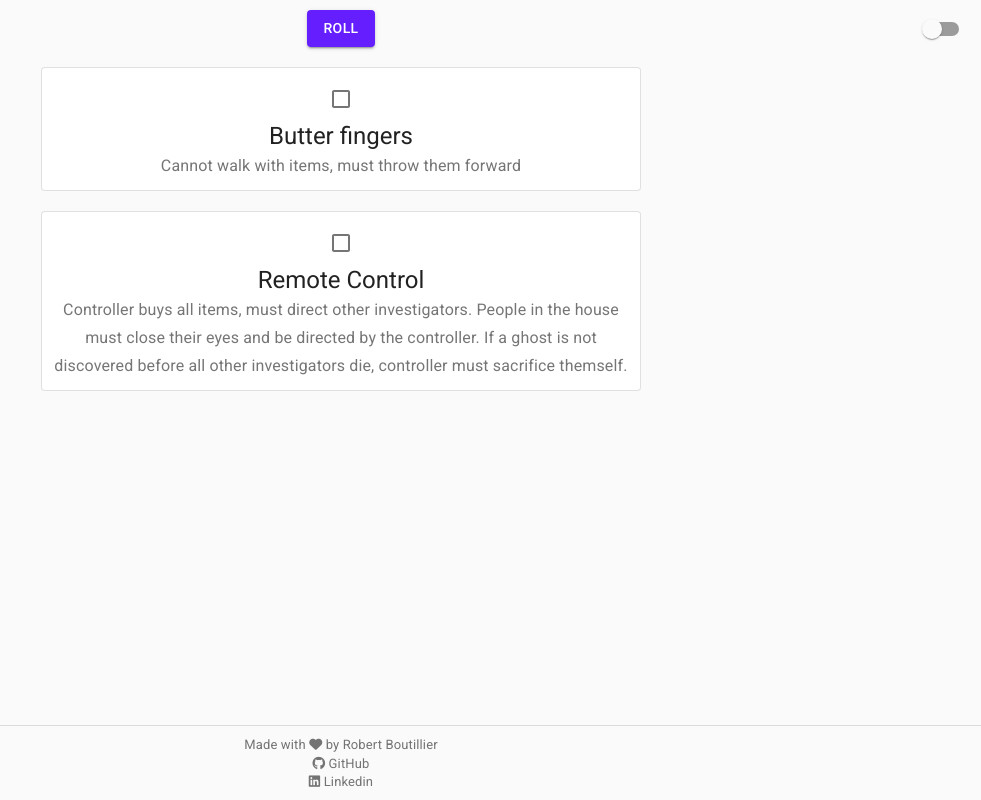
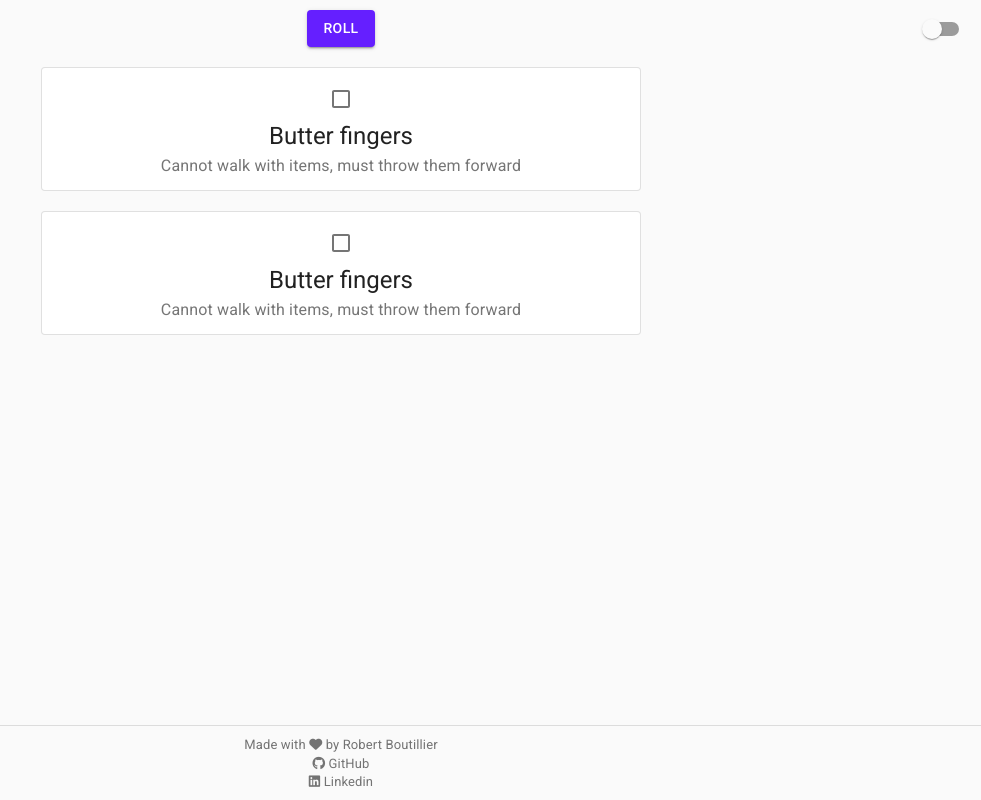
Before and after one commit to rbout/roulettephobia, a React (Create React App) app: page / in a window 1280 px wide. Both pictures are taken after a click on the button "ROLL". Shown: the whole page, without its empty margins (299-1280 px from the left). Built offline with nearby package versions, Linux system fonts and the light colour scheme.

Commit message:
Fix for strat and added description

```diff
--- a/src/App.js
+++ b/src/App.js
@@ -43,6 +43,10 @@ const useStyles = makeStyles({
   link: {
     color: "inherit",
     textDecoration: "inherit"
+  },
+  description: {
+    textAlign: "center",
+    marginTop: 30
   }
 })
 
@@ -279,8 +283,7 @@ function App() {
           />
         </div>
         {state.ruleOneNum !== null &&
-        <Strat text={rules[state.ruleOneNum].text}
-               title={rules[state.ruleOneNum].title}
+        <Strat rule={rules[state.ruleOneNum]}
                style={styles.rule}
                centerBox={styles.centerBox}
                setState={setOneChecked}
@@ -288,14 +291,17 @@ function App() {
                name={'oneChecked'}
         />}
         {state.ruleTwoNum !== null &&
-          <Strat text={rules[state.ruleTwoNum].text}
-                 title={rules[state.ruleTwoNum].title}
+          <Strat rule={rules[state.ruleOneNum]}
                  style={styles.rule}
                  centerBox={styles.centerBox}
                  setState={setTwoChecked}
                  state={twoChecked}
                  name={'twoChecked'}
           />}
+        {state.ruleOneNum === null && state.ruleTwoNum === null &&
+          <Typography variant='h5' className={styles.description}>
+            Strat roulette for Phasmophobia, click roll to begin!
+          </Typography>}
       </div>
       <div className={styles.footer}>
 
--- a/src/components/Strat.js
+++ b/src/components/Strat.js
@@ -16,10 +16,10 @@ export default function Strat(props) {
           props.setState(!props.state)
         }}/>
         <Typography variant='h5'>
-          {props.title}
+          {props.rule.title}
         </Typography>
         <Typography variant='subtitle1' color='textSecondary'>
-          {props.text}
+          {props.rule.text}
         </Typography>
       </Paper>
     </div>
```
